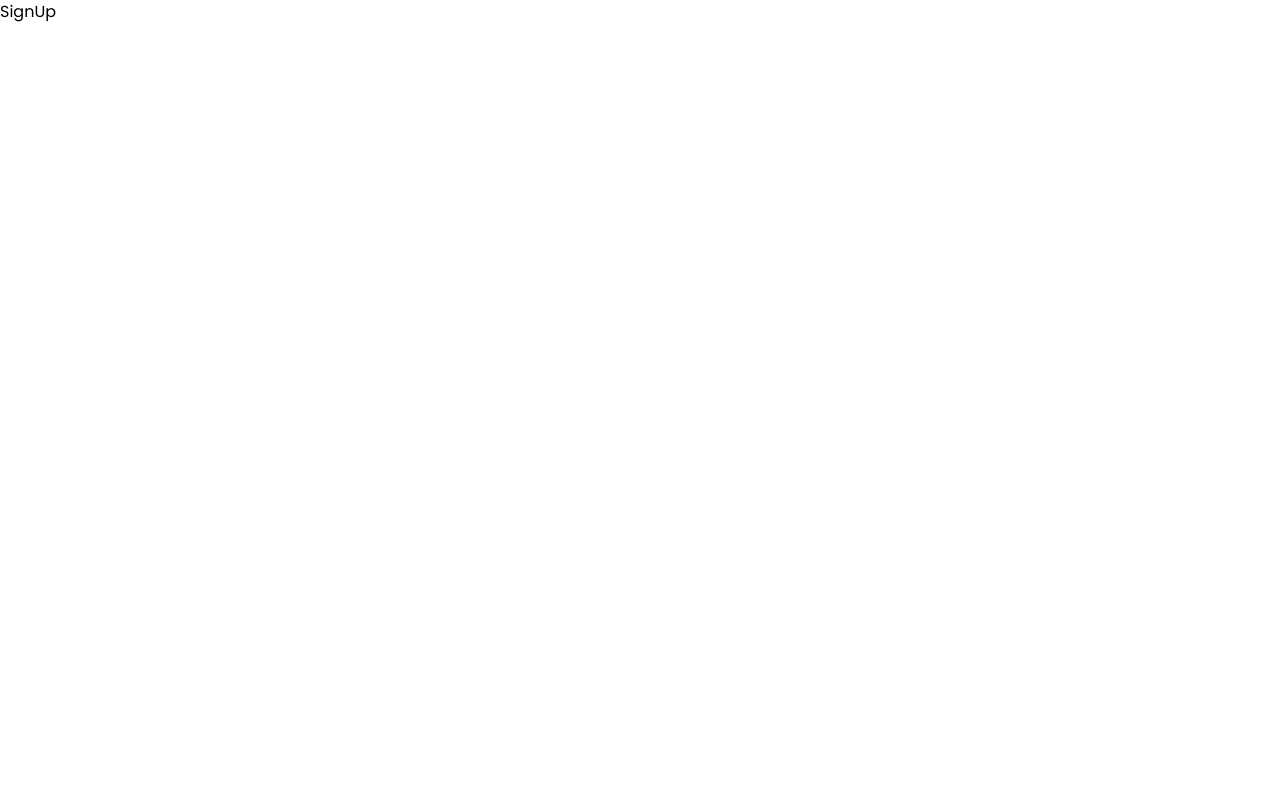
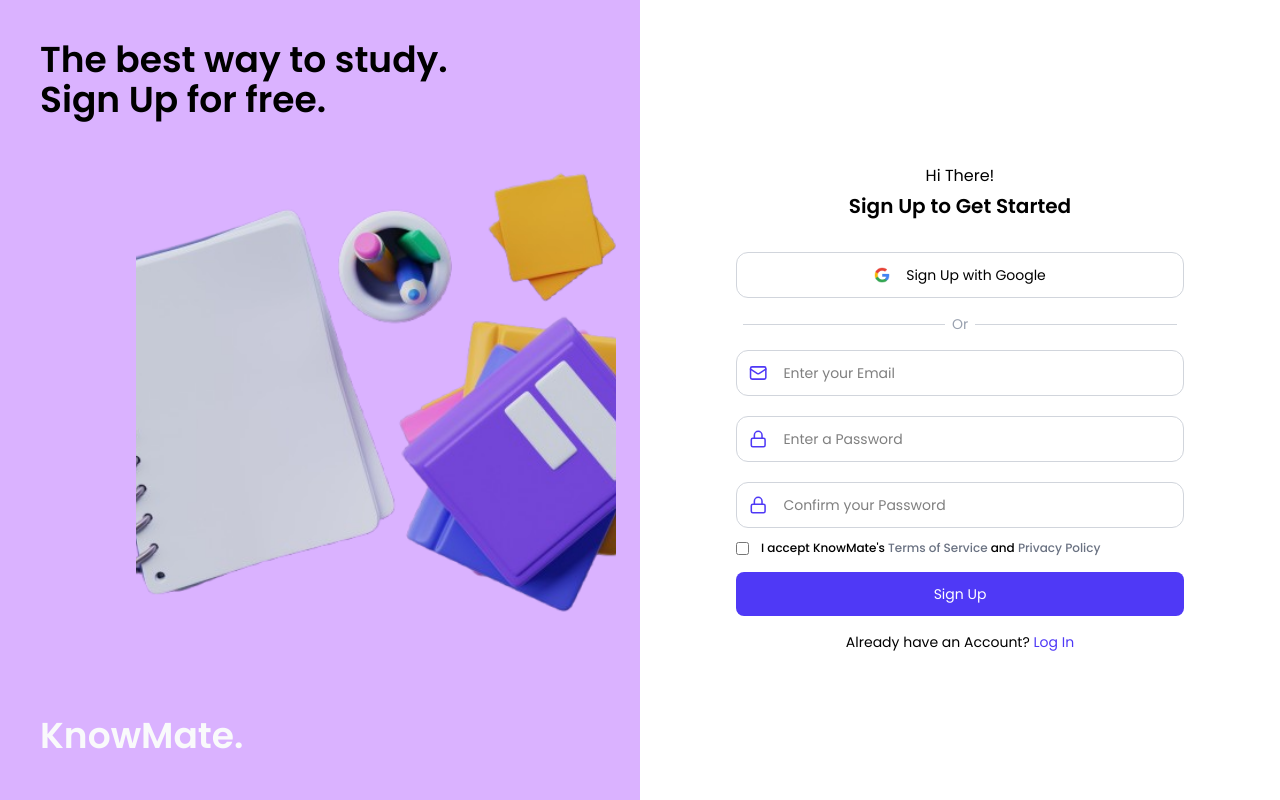
Before and after one commit to gideonadjei94/KnowMateFrontend, a React (Vite) app: page /signup in a window 1280 px wide. Built offline with nearby package versions, Linux system fonts and the light colour scheme; the HTML template or start-up script is replaced by a standard one.

Commit message:
Initial Commit

```diff
--- a/src/App.jsx
+++ b/src/App.jsx
@@ -3,12 +3,14 @@
 import { useEffect } from "react";
 import { useLocation } from "react-router-dom";
 import SignUp from "./pages/SignUp";
+import Dashboard from "./pages/Dashboard/_layout";
 
 function App() {
   const location = useLocation();
   const routeTitles = {
     "/": "KnowMate",
     "/signup": "Sign Up | KnowMate",
+    "/dashboard": "Dashboard",
   };
 
   useEffect(() => {
@@ -19,6 +21,7 @@
     <Routes>
       <Route path="/" element={<LandingPage />} />
       <Route path="/signup" element={<SignUp />} />
+      <Route path="/dashboard" element={<Dashboard />}></Route>
     </Routes>
   );
 }
--- a/src/components/FeaturesCarousel.jsx
+++ b/src/components/FeaturesCarousel.jsx
@@ -49,42 +49,34 @@
     ],
   };
 
+  const cardBgs = {
+    0: "bg-[#98E3FF] text-black",
+    1: "bg-[#EEAAFF] text-black",
+    2: "bg-[#423ED8] text-white",
+    3: "bg-[#FFC38C] text-black",
+    4: "bg-[#98F1D1] text-black",
+  };
+
+  const cardImages = {
+    0: "https://images.prismic.io/quizlet-web/ZpFubx5LeNNTxHxg_4Learn%402x.png?auto=format,compress",
+    1: "https://images.prismic.io/quizlet-web/ZpFuOB5LeNNTxHxU_1SG%402x.png?auto=format,compress",
+    2: "https://images.prismic.io/quizlet-web/ZpFuUR5LeNNTxHxc_2Flashcards%402x.png?auto=format,compress",
+    3: "https://images.prismic.io/quizlet-web/ZpFuYB5LeNNTxHxd_3PracticeTests%402x.png?auto=format,compress",
+    4: "https://plus.unsplash.com/premium_photo-1661685751617-d51f9025f164?w=600&auto=format&fit=crop&q=60&ixlib=rb-4.1.0&ixid=M3wxMjA3fDB8MHxzZWFyY2h8Mjl8fHNvbHV0aW9uc3xlbnwwfHwwfHx8MA%3D%3D",
+  };
+
   return (
     <div className="w-full px-10 py-12">
       <Slider {...settings}>
         {features.map((feature, index) => (
           <div
             key={index}
-            className={`p-6 rounded-3xl shadow-md text-center mx-10 h-[395px] flex flex-col justify-between ${
-              index === 0
-                ? "bg-[#98E3FF] text-black"
-                : index === 1
-                ? "bg-[#EEAAFF] text-black"
-                : index === 2
-                ? "bg-[#423ED8] text-white"
-                : index === 3
-                ? "bg-[#FFC38C] text-black"
-                : index === 4
-                ? "bg-[#98F1D1] text-black"
-                : ""
-            }`}
+            className={`p-6 rounded-3xl shadow-md text-center mx-10 h-[395px] flex flex-col justify-between ${cardBgs[index]}`}
           >
             <h2 className="text-xl font-semibold">{feature.title}</h2>
             <div className="w-68 h-72 mt-14 ml-[22px] rounded-tl-2xl rounded-br-2xl">
               <img
-                src={
-                  index === 0
-                    ? "https://images.prismic.io/quizlet-web/ZpFubx5LeNNTxHxg_4Learn%402x.png?auto=format,compress"
-                    : index === 1
-                    ? "https://images.prismic.io/quizlet-web/ZpFuOB5LeNNTxHxU_1SG%402x.png?auto=format,compress"
-                    : index === 2
-                    ? "	https://images.prismic.io/quizlet-web/ZpFuUR5LeNNTxHxc_2Flashcards%402x.png?auto=format,compress"
-                    : index === 3
-                    ? "https://images.prismic.io/quizlet-web/ZpFuYB5LeNNTxHxd_3PracticeTests%402x.png?auto=format,compress"
-                    : index === 4
-                    ? "https://plus.unsplash.com/premium_photo-1661685751617-d51f9025f164?w=600&auto=format&fit=crop&q=60&ixlib=rb-4.1.0&ixid=M3wxMjA3fDB8MHxzZWFyY2h8Mjl8fHNvbHV0aW9uc3xlbnwwfHwwfHx8MA%3D%3D"
-                    : ""
-                }
+                src={cardImages[index]}
                 alt="card image"
                 className="object-cover w-full h-full rounded-tl-2xl rounded-br-2xl"
               />
--- a/src/components/LoginModal.jsx
+++ b/src/components/LoginModal.jsx
@@ -1,11 +1,12 @@
 import { Lock, Mail, X } from "lucide-react";
+import googleLogo from "../assets/google.png";
+import { useNavigate } from "react-router-dom";
 
 export default function LoginModal({ onClose }) {
+  const navigate = useNavigate();
+
   return (
-    <div
-      className="fixed inset-0 backdrop-blur-md bg-opacity-40 flex justify-center items-center z-[1000]"
-      onClick={onClose}
-    >
+    <div className="fixed inset-0 backdrop-blur-md bg-opacity-40 flex justify-center items-center z-[1000]">
       <div className="bg-white w-[90%] max-w-md rounded-lg shadow-lg py-6 px-8 relative">
         <button
           onClick={onClose}
@@ -19,7 +20,19 @@
           <p className="text-xl font-semibold">Log In to Continue</p>
         </div>
 
-        <form className="mt-8 ">
+        <div className="mt-8 ">
+          <button className="flex items-center justify-center gap-x-4 border border-gray-300 mb-4 w-full rounded-xl py-3 hover:cursor-pointer">
+            <img src={googleLogo} alt="g" className="size-4" />
+            <p className="text-sm">Log in with Google</p>
+          </button>
+
+          <div className="flex items-center justify-evenly ">
+            <div className="h-[1px] w-[45%] bg-gray-300" />
+            <p className="text-sm text-gray-400">Or</p>
+            <div className="h-[1px] w-[45%] bg-gray-300" />
+          </div>
+
+          <form className="mt-4">
             <div className="border border-gray-300 rounded-xl p-3 flex items-center gap-x-4">
               <Mail className="size-5 text-indigo-600" />
               <input
@@ -47,10 +60,14 @@
               Log In
             </button>
           </form>
+        </div>
 
         <p className="text-center mt-4 text-sm">
           Don't have an account?{" "}
-          <span className="text-indigo-600 hover:text-indigo-500 hover:cursor-pointer">
+          <span
+            className="text-indigo-600 hover:text-indigo-500 hover:cursor-pointer"
+            onClick={onClose}
+          >
             Sign Up
           </span>
         </p>
--- /dev/null
+++ b/src/pages/Dashboard/_layout.jsx
@@ -0,0 +1,34 @@
+import { Outlet } from "react-router-dom";
+export default function Dashboard() {
+  return (
+    <>
+      <div className="min-h-screen grid-cols-1 w-full grid md:grid-cols-[220px_1fr] lg:grid-cols-[280px_1fr]">
+        {/* SIDENAV */}
+        <div className="hidden md:block  sticky top-0 h-screen z-10">
+          <div className="flex h-full max-h-screen flex-col gap-2">
+            <div className="flex  items-center  px-4 lg:h-[80px] lg:px-6"></div>
+
+            {/* SIDENAV LINKS */}
+            <div className="flex-1 mt-4">
+              <nav className="grid items-start px-2 lg:px-4">
+                {/* <DashboardLinks /> */}
+              </nav>
+            </div>
+          </div>
+        </div>
+
+        <div className="flex flex-col">
+          {/* HEADER */}
+          <div className="h-20  flex items-center justify-between  px-10 sticky top-0 z-10 backdrop-blur-lg">
+            <div className="flex items-center"></div>
+          </div>
+
+          {/* MAIN OUTLET */}
+          <main className="flex flex-1 flex-col gap-4 p-4 lg:gap-6 lg:p-6 overflow-auto bg-gray-100">
+            <Outlet />
+          </main>
+        </div>
+      </div>
+    </>
+  );
+}
--- a/src/pages/SignUp.jsx
+++ b/src/pages/SignUp.jsx
@@ -1,3 +1,115 @@
+import { Lock, Mail, X } from "lucide-react";
+import booksImg from "../assets/books.png";
+import googleLogo from "../assets/google.png";
+import { useState } from "react";
+import LoginModal from "../components/LoginModal";
+import { useNavigate } from "react-router-dom";
+
 export default function SignUp() {
-  return <div>SignUp</div>;
+  const navigate = useNavigate();
+  const [showLoginModal, setShowLoginModal] = useState(false);
+
+  const showLogin = () => {
+    setShowLoginModal(true);
+  };
+
+  const closeLoginModal = () => {
+    setShowLoginModal(false);
+  };
+
+  const signUp = () => {
+    navigate("/dashboard");
+  };
+  return (
+    <div className="w-full flex relative">
+      <div className="basis-[50%] bg-purple-300 h-screen pl-10 pt-10 flex flex-col gap-y-8">
+        <div className="text-4xl font-semibold">
+          <p>The best way to study.</p>
+          <p>Sign Up for free.</p>
+        </div>
+
+        <div className="w-[80%] h-[70%]  ml-[16%]">
+          <img src={booksImg} alt="books" className="object-cover h-[90%]" />
+        </div>
+
+        <p className="text-gray-50 font-semibold text-4xl">KnowMate.</p>
+      </div>
+
+      <div className="basis-[50%] flex items-center justify-center">
+        <div className="max-w-md w-md">
+          <div className="flex flex-col items-center gap-y-1 mt-4">
+            <p className="">Hi There!</p>
+            <p className="text-xl font-semibold">Sign Up to Get Started</p>
+          </div>
+
+          <div className="mt-8 ">
+            <button className="flex items-center justify-center gap-x-4 border border-gray-300 mb-4 w-full rounded-xl py-3 hover:cursor-pointer">
+              <img src={googleLogo} alt="g" className="size-4" />
+              <p className="text-sm">Sign Up with Google</p>
+            </button>
+
+            <div className="flex items-center justify-evenly ">
+              <div className="h-[1px] w-[45%] bg-gray-300" />
+              <p className="text-sm text-gray-400">Or</p>
+              <div className="h-[1px] w-[45%] bg-gray-300" />
+            </div>
+
+            <form className="mt-4">
+              <div className="border border-gray-300 rounded-xl p-3 flex items-center gap-x-4">
+                <Mail className="size-5 text-indigo-600" />
+                <input
+                  type="text"
+                  className="w-full outline-none text-sm"
+                  placeholder="Enter your Email"
+                />
+              </div>
+              <div className="border border-gray-300 rounded-xl p-3 flex items-center gap-x-4 mt-5">
+                <Lock className="size-5 text-indigo-600" />
+                <input
+                  type="password"
+                  className="w-full outline-none text-sm"
+                  placeholder="Enter a Password"
+                />
+              </div>
+              <div className="border border-gray-300 rounded-xl p-3 flex items-center gap-x-4 mt-5">
+                <Lock className="size-5 text-indigo-600" />
+                <input
+                  type="password"
+                  className="w-full outline-none text-sm"
+                  placeholder="Confirm your Password"
+                />
+              </div>
+              <div className="flex items-center gap-x-3 mt-3">
+                <input type="checkbox" />
+                <p className="text-xs font-medium">
+                  I accept KnowMate's{" "}
+                  <span className="text-gray-500">Terms of Service</span> and{" "}
+                  <span className="text-gray-500">Privacy Policy</span>
+                </p>
+              </div>
+
+              <button
+                onClick={signUp}
+                className="py-3 rounded-lg text-white text-sm bg-indigo-600 w-full mt-4 hover:cursor-pointer"
+              >
+                Sign Up
+              </button>
+            </form>
+          </div>
+
+          <p className="text-center mt-4 text-sm">
+            Already have an Account?{" "}
+            <span
+              className="text-indigo-600 hover:text-indigo-500 hover:cursor-pointer"
+              onClick={showLogin}
+            >
+              Log In
+            </span>
+          </p>
+        </div>
+      </div>
+
+      {showLoginModal && <LoginModal onClose={closeLoginModal} />}
+    </div>
+  );
 }
```
Also changed, not shown: src/assets/books.png (added), src/assets/google.png (added). Lines whose indentation alone changed are shown as unchanged.
